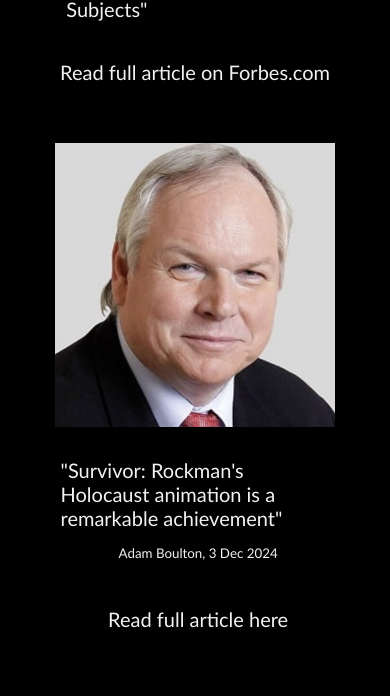
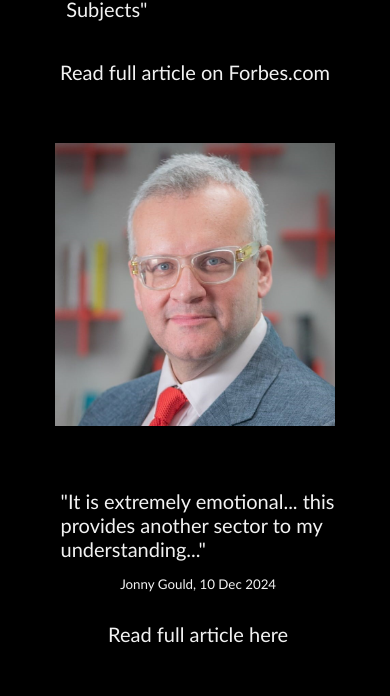
Before and after one commit to totes7/Survivor, a React (Create React App) app: page /media in a window 390 px wide. Shown: the part 856-1552 px from the top of the page. Built offline with nearby package versions, Linux system fonts and the light colour scheme.

Commit message:
add jonny podcast link to media page

```diff
--- a/src/App.css
+++ b/src/App.css
@@ -151,7 +151,7 @@ body {
   color: rgb(30, 59, 155);
 }
 
-.adam-article {
+.adam-article, .jonny-podcast {
   margin: 5% 20%;
   display: flex;
   flex-flow: row;
@@ -159,7 +159,11 @@ body {
   justify-content: center;
 }
 
-.adam-text {
+.jonny-pic {
+  width: 45%;
+}
+
+.adam-text, .jonny-text {
   margin-left: 2%;
   display: flex;
   flex-flow: column;
@@ -167,18 +171,18 @@ body {
   justify-content: center;
 }
 
-.adam-text a {
-  margin-top: 15%;
+.adam-text a, .jonny-text a {
+  margin-top: 10%;
   font-size: 25px;
   text-decoration: none;
   color: rgb(242, 242, 242);
 }
 
-.adam-text a:hover {
+.adam-text a:hover, .jonny-text a:hover {
   color: rgb(30, 59, 155);
 }
 
-.adam-p {
+.adam-p, .jonny-p {
   font-size: 55px;
   margin-bottom: 2%;
 }
@@ -893,6 +897,15 @@ body {
     margin: 5% 20%;
   }
 
+  .jonny-pic {
+    width: 80%;
+    margin-bottom: 10%;
+  }
+
+  .jonny-p {
+    font-size: 45px;
+  }
+
   .about {
     padding: 5%;
   }
@@ -999,7 +1012,7 @@ body {
     font-size: 20px;
   }
 
-  .adam-article {
+  .adam-article, .jonny-podcast {
     margin: 10%;
     display: flex;
     flex-flow: column;
@@ -1007,7 +1020,7 @@ body {
     justify-content: center;
   }
 
-  .adam-text {
+  .adam-text, .jonny-text {
     margin-top: 5%;
     display: flex;
     flex-flow: column;
@@ -1015,17 +1028,17 @@ body {
     justify-content: center;
   }
 
-  .adam-pic {
+  .adam-pic, .jonny-pic {
     width: 90%;
   }
 
-  .adam-p {
+  .adam-p, .jonny-p {
     font-size: 20px;
     margin: 5%;
     text-align: left;
   }
 
-  .adam-text a {
+  .adam-text a, .jonny-text a {
     font-size: 20px;
   }
 
--- a/src/components/pages/Media.jsx
+++ b/src/components/pages/Media.jsx
@@ -8,6 +8,7 @@ import postcardOne from "../../images/MediaPostcard-1.jpg";
 import postcardTwo from "../../images/MediaPostcard-2.jpg";
 import forbesLogo from "../../images/ForbesLogo.jpg";
 import adam from "../../images/AdamBoulton.jpg";
+import jonny from "../../images/JonnyGould.jpg";
 
 function Media() {
   return (
@@ -46,6 +47,22 @@ function Media() {
         >
           Read full article on Forbes.com
         </Link>
+
+        <div className="jonny-podcast">
+          <img src={jonny} alt="Jonny Gould" className="jonny-pic" />
+          <div className="jonny-text">
+            <p className="jonny-p">
+              "It is extremely emotional... this provides another sector to my understanding..."
+            </p>
+            <small>Jonny Gould, 10 Dec 2024</small>
+            <Link
+              to="https://podfollow.com/1454252164/episode/930dbba239f9e3cb93a34a132db54780a353fbe6/view"
+              target="_blank"
+            >
+              Read full article here
+            </Link>
+          </div>
+        </div>
 
         <div className="adam-article">
           <img src={adam} alt="Adam Boulton" className="adam-pic" />
```
Also changed, not shown: src/images/JonnyGould.jpg (added).
